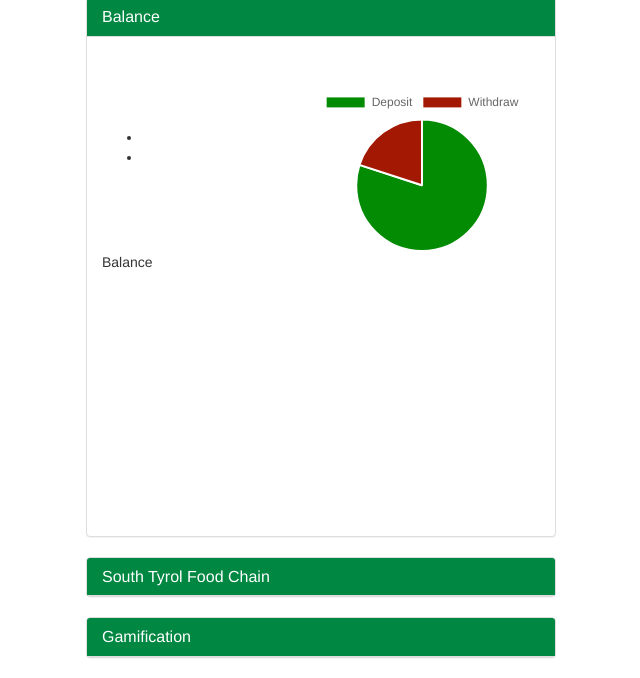
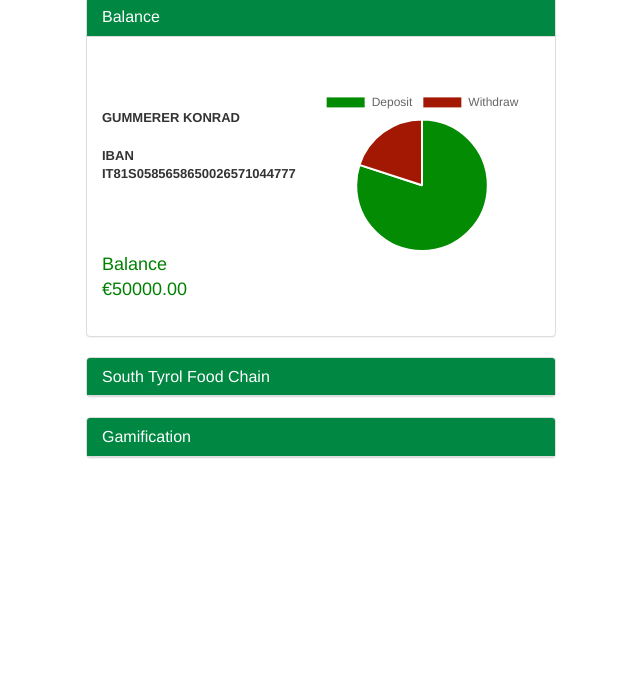
Before and after one commit to carlonicolo/raiffeisen-southtyrolfoodchain, a plain HTML site: page index.html in a window 1280 px wide. Shown: the part 133-811 px from the top of the page, without its empty margins (319-959 px from the left). Drawn offline with nearby package versions, Linux system fonts and the light colour scheme.

Commit message:
div collapse1 normal balance finished

```diff
--- a/assets/css/main.css
+++ b/assets/css/main.css
@@ -34,7 +34,7 @@ a:active {
 
 /* panel */
 #collapse1 {
-    height: 500px;
+    height: 300px;
 }
 
 .panel > .panel-heading {
@@ -50,6 +50,11 @@ a:active {
 #euro_balance_profile{
     width: 150px;
     max-width: 150px;
+    font-size: small;
+}
+
+span.bold{
+    font:bold;
 }
 
 #stat_euro_balance{
@@ -60,4 +65,7 @@ a:active {
 
 #eurobalance{
     width: 150px;
+    font: bold;
+    color: green;
+    font-size: large;
 }
--- a/index.html
+++ b/index.html
@@ -33,14 +33,14 @@
               <tr>
                 <td>
                   <div id="euro_balance_profile">
-                    <ul>
-                      <li>
+                        <span style="font-weight: bold">
+                          <p> GUMMERER KONRAD <br><br>
+                            IBAN <br>
+                            IT81S0585658650026571044777
+                          </p>
 
-                      </li>
-                      <li>
+                        </span>
 
-                      </li>
-                    </ul>
                   </div>
                 </td>
 
@@ -53,7 +53,12 @@
               </tr>
 
               <tr>
-                <td><div id="eurobalance">Balance</div></td>
+                <td>
+                  <div id="eurobalance">
+                    Balance<br>
+                    €50000.00
+                  </div>
+                </td>
             </tr>
           </table>
 
```
